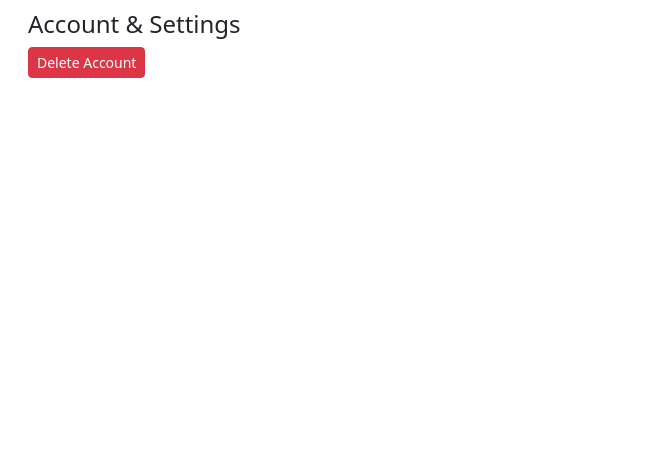
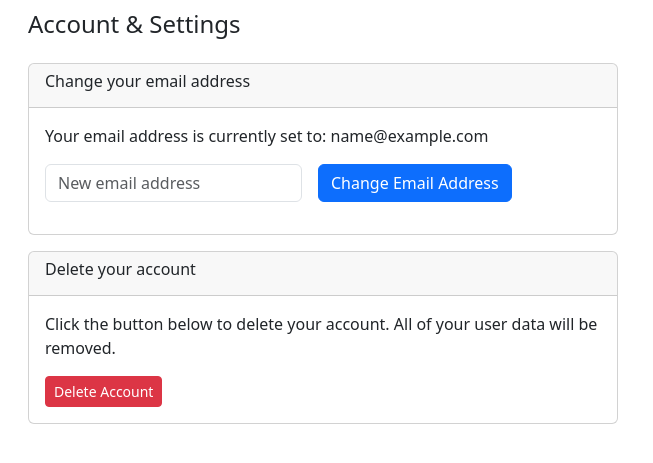
Before and after one commit to skymaya/django-expense-tracker, a Django app: page /members/account/ in a window 1280 px wide. Shown: the part 54-517 px from the top of the page, without its empty margins (0-653 px from the left). Run offline with Django 4.2, Linux system fonts and the light colour scheme; the visitor is signed in with stand-in values (Sample User, id 1); some libraries are stand-ins or nearby versions.

Commit message:
add account functions

```diff
--- a/members/templates/members/account.html
+++ b/members/templates/members/account.html
@@ -9,7 +9,41 @@
     </div>
 </div>
 
-<button type="button" data-bs-toggle="modal" data-bs-target="#deleteaccountmodal" class="btn btn-danger deleteaccount-button btn-sm">Delete Account</button>
+<div class="row mt-3">
+  <div class="col-md-6">
+    <div class="card">
+      <div class="card-header">
+        <h6 class="card-title">Change your email address</h6>
+      </div>
+      <div class="card-body">
+        <p class="card-text">Your email address is currently set to: {{user_email}}</p>
+        <form class="row g-3" method="post">
+          {% csrf_token %}
+          <div class="col-auto">
+            <input type="text" name="new_email" class="form-control" id="changeemail" placeholder="New email address" required>
+          </div>
+          <div class="col-auto">
+            <button type="submit" class="btn btn-primary mb-3" name="submit" value="changeemail">Change Email Address</button>
+          </div>
+      </form>
+      </div>
+    </div>
+  </div>
+</div>
+
+<div class="row mt-3">
+  <div class="col-md-6">
+    <div class="card">
+      <div class="card-header">
+        <h6 class="card-title">Delete your account</h6>
+      </div>
+      <div class="card-body">
+        <p class="card-text">Click the button below to delete your account. All of your user data will be removed.</p>
+        <button type="button" data-bs-toggle="modal" data-bs-target="#deleteaccountmodal" class="btn btn-danger deleteaccount-button btn-sm">Delete Account</button>
+      </div>
+    </div>
+  </div>
+</div>
 
 <!-- Modal -->
 <div class="modal fade" id="deleteaccountmodal" tabindex="-1" aria-labelledby="deleteaccountmodallabel" aria-hidden="true">
--- a/members/views.py
+++ b/members/views.py
@@ -13,6 +13,7 @@ from django.views.generic import TemplateView
 from django.views import generic, View
 from django.shortcuts import get_object_or_404, render, redirect
 from django.db.models import Sum
+from django.db import IntegrityError
 from django.core.exceptions import ObjectDoesNotExist
 from django.views.generic.detail import DetailView
 from .forms import (
@@ -79,6 +80,16 @@ class AccountView(LoggedInView):
     def post(self, request, *args, **kwargs):
         submit_val = request.POST.get('submit')
 
+        if submit_val == 'changeemail':
+            new_email = request.POST.get('new_email')
+            try:
+                request.user.email = new_email
+                request.user.save()
+            except IntegrityError:
+                messages.error(request, 'Email address change failed, please contact support.')
+            else:
+                messages.success(request, 'Your email address has been changed.')
+
         if submit_val == 'deleteaccount':
             if request.user.is_staff:
                 messages.error(request, 'Your account cannot be deleted. Please contact support.')
@@ -87,6 +98,14 @@ class AccountView(LoggedInView):
                 return redirect("home")
 
         return HttpResponseRedirect(self.request.path_info)
+
+    def get(self, request, *args, **kwargs):
+
+        data = {
+            'user_email': request.user.email
+        }
+
+        return render(request, self.template_name, data)
 
 
 class SupportView(LoggedInView):
```
